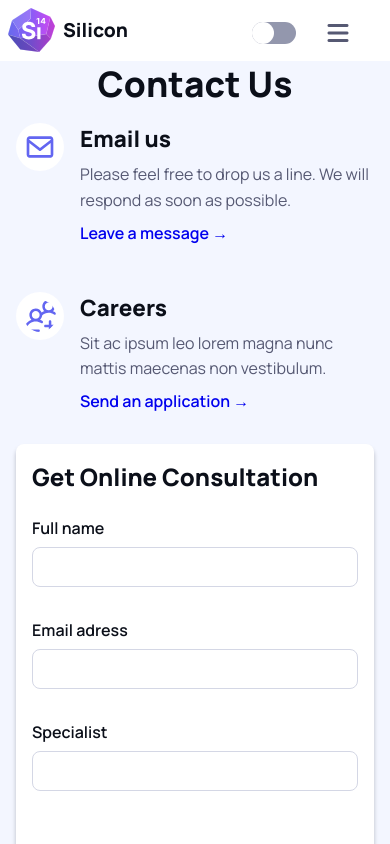
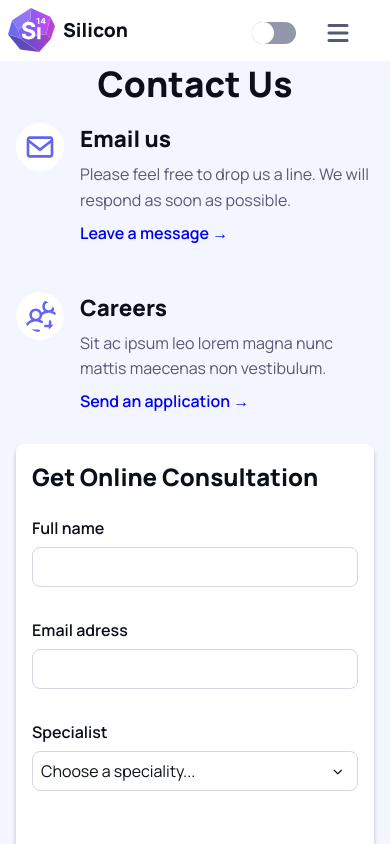
Before and after one commit to prinsessanjasmin/silicon-react, a React (Vite) app: page /contact in a window 390 px wide. Shown: the top 844 px of the page. Built offline with nearby package versions, Linux system fonts and the light colour scheme.

Commit message:
Commit 6: Reusable dropdown-menu component created and used for hamburger menu and consultation form.

```diff
--- a/Silicon project files/Sass/components/_buttons.scss
+++ b/Silicon project files/Sass/components/_buttons.scss
@@ -66,7 +66,6 @@
     border: none;
     height: 50px;
     width: 50px;
-    position: relative;
 
     i {
         font-size: 1.5rem;
@@ -99,3 +98,37 @@
         display: none;
     }
 }
+
+.dropdown-specialist-btn {
+    @include button;
+    font-size: inherit;
+    font-family: inherit;
+    width: 100%;
+    padding: .5rem;
+    border-radius: .5rem;
+    border: 1px solid var(--clr-gray-400);
+    text-align: left;
+    color: var(--clr-text-headlines);
+    background-color: var(--clr-background);
+    position: relative;
+
+    &::after {
+        @include font-awesome-icon("\f078");
+        font-size: .6rem;
+        color: var(--clr-text-headlines);
+        position: absolute;
+        right: 3%;
+        top: 50%;
+        transform: translate(-50%, -50%);
+        transform-origin: 0.25rem;
+        transition: transform 0.3s ease;
+    }
+
+    &.open {
+        border-radius: .5rem .5rem 0 0;
+
+        &::after {
+            transform: translateY(-50%) rotate(180deg);
+        }
+    }
+}
--- a/Silicon project files/Sass/components/_components.scss
+++ b/Silicon project files/Sass/components/_components.scss
@@ -13,3 +13,5 @@
 @import "./submitted-message";
 @import "./error-message-2";
 @import "./hamburger-expanded";
+@import "./dropdown";
+@import "./dropdown-form";
--- /dev/null
+++ b/Silicon project files/Sass/components/_dropdown.scss
@@ -0,0 +1,42 @@
+.dropdown-wrapper {
+    position: relative;
+
+    .canExpand {
+        position: absolute;
+        top: 0;
+        right: 0;
+        width: 50vw;
+        border-radius: 0 0 .5rem .5rem;
+        transition: max-height .3s ease;
+        max-height: 0;
+        overflow: hidden;
+        background-color: var(--clr-background);
+        box-shadow: 0 4px 4px 0 rgba(11, 15, 25, 0.25);
+
+        &.open {
+            max-height: 80vh;
+
+            @include respond-to('medium') {
+            }
+
+            @include respond-to('large') {
+            }
+        }
+
+        .dropdown-list {
+            list-style: none;
+            padding: 1rem;
+            padding-bottom: 2rem;
+            display: flex;
+            flex-direction: column;
+            gap: 1.5rem;
+
+            // .dropdown-item {
+
+            // }
+        }
+    }
+
+
+
+}
--- a/Silicon project files/Sass/main-sass.css
+++ b/Silicon project files/Sass/main-sass.css
@@ -25,7 +25,7 @@
   --clr-text-body-600: var(--clr-gray-600);
   --clr-background: var(--clr-white);
   --clr-background-gray: var(--clr-gray-100);
-  --clr-dropdown: var(--clr-gray-300);
+  --clr-dropdown: var(--clr-gray-200);
   --clr-system-error: #EF4444;
   --clr-system-success: #22C55E;
   --clr-system-warning: #FFBA08;
@@ -38,6 +38,7 @@
   --clr-text-headlines: var(--clr-white);
   --clr-text-body: var(--clr-gray-500);
   --clr-text-body-600: var(--white);
+  --clr-dropdown: var(--clr-gray-880);
 }
 .darkmode .download-button {
   background-color: #EFF2FC;
@@ -109,7 +110,20 @@
     background-color: var(--clr-gray-880);
   }
 }
-
+.darkmode .dropdown-specialist-btn {
+  color: var(--clr-gray-900);
+  background-color: var(--clr-white);
+}
+.darkmode .dropdown-specialist-btn::after {
+  color: var(--clr-gray-900);
+}
+.darkmode #dropdown-form {
+  background-color: var(--clr-white);
+  color: var(--clr-gray-900);
+}
+.darkmode #dropdown-form.open {
+  max-height: 80vh;
+}
 /* --- TYPOGRAPHY --- */
 body {
   font-family: "Manrope", sans-serif;
@@ -1303,7 +1317,6 @@ nav {
   border: none;
   height: 50px;
   width: 50px;
-  position: relative;
 }
 .hamburger-menu i {
   font-size: 1.5rem;
@@ -1338,6 +1351,43 @@ nav {
 }
 .download-button .btn-pic-dark {
   display: none;
+}
+
+.dropdown-specialist-btn {
+  font-family: "Manrope", sans-serif;
+  font-size: 1rem;
+  border: none;
+  cursor: pointer;
+  border-radius: 6px;
+  font-size: inherit;
+  font-family: inherit;
+  width: 100%;
+  padding: 0.5rem;
+  border-radius: 0.5rem;
+  border: 1px solid var(--clr-gray-400);
+  text-align: left;
+  color: var(--clr-text-headlines);
+  background-color: var(--clr-background);
+  position: relative;
+}
+.dropdown-specialist-btn::after {
+  font-family: "Font Awesome 6 Free";
+  font-weight: 900;
+  content: "\f078";
+  font-size: 0.6rem;
+  color: var(--clr-text-headlines);
+  position: absolute;
+  right: 3%;
+  top: 50%;
+  transform: translate(-50%, -50%);
+  transform-origin: 0.25rem;
+  transition: transform 0.3s ease;
+}
+.dropdown-specialist-btn.open {
+  border-radius: 0.5rem 0.5rem 0 0;
+}
+.dropdown-specialist-btn.open::after {
+  transform: translateY(-50%) rotate(180deg);
 }
 
 .toggle-switch-button .toggle-switch-label {
@@ -1917,25 +1967,68 @@ nav {
   color: var(--clr-system-error);
 }
 
-.hamburger-expanded {
+#hamburger-expanded {
+  top: 53.5px;
+  right: -16px;
   width: 50vw;
-  height: auto;
   background-color: var(--clr-dropdown);
-  border-radius: 0.5rem;
+}
+@media (min-width: 768px) {
+  #hamburger-expanded {
+    right: -38px;
+    width: 20vh;
+  }
+}
+#hamburger-expanded.open {
+  max-height: 40vh;
+}
+@media (min-width: 768px) {
+  #hamburger-expanded.open {
+    max-height: 30vh;
+  }
+}
+#hamburger-expanded .burger-item {
+  text-decoration: none;
+  font-size: 1.2rem;
+  font-weight: 600;
+  color: var(--clr-text-headlines);
+}
+
+.dropdown-wrapper {
+  position: relative;
+}
+.dropdown-wrapper .canExpand {
   position: absolute;
-  top: 3.5rem;
+  top: 0;
   right: 0;
-}
-.hamburger-expanded .dropdown-list {
+  width: 50vw;
+  border-radius: 0 0 0.5rem 0.5rem;
+  transition: max-height 0.3s ease;
+  max-height: 0;
+  overflow: hidden;
+  background-color: var(--clr-background);
+  box-shadow: 0 4px 4px 0 rgba(11, 15, 25, 0.25);
+}
+.dropdown-wrapper .canExpand.open {
+  max-height: 80vh;
+}
+.dropdown-wrapper .canExpand .dropdown-list {
   list-style: none;
   padding: 1rem;
   padding-bottom: 2rem;
   display: flex;
   flex-direction: column;
-  gap: 1rem;
-}
-.hamburger-expanded .dropdown-list .dropdown-item {
-  text-decoration: none;
-  font-size: 1rem;
-  color: var(--clr-headlines);
+  gap: 1.5rem;
+}
+
+#dropdown-form {
+  top: 36px;
+  right: 0;
+  width: 100%;
+  max-height: 0;
+  background-color: var(--clr-background);
+  transition: max-height 0.2s ease;
+}
+#dropdown-form.open {
+  max-height: 80vh;
 }/*# sourceMappingURL=main-sass.css.map */
--- a/Silicon project files/Sass/themes/_theme.scss
+++ b/Silicon project files/Sass/themes/_theme.scss
@@ -21,7 +21,7 @@
 
     --clr-background: var(--clr-white);
     --clr-background-gray: var(--clr-gray-100);
-    --clr-dropdown: var(--clr-gray-300);
+    --clr-dropdown: var(--clr-gray-200);
 
     --clr-system-error: #EF4444;
     --clr-system-success: #22C55E;
--- a/src/components/ConsultationCard.jsx
+++ b/src/components/ConsultationCard.jsx
@@ -1,5 +1,6 @@
 import React, { useState } from 'react'
 import axios from 'axios'
+import DropdownMenu from './DropdownMenu';
 
 function ConsultationCard() {
     const [formData, setFormData] = useState({ fullName: '', email: '', specialist: '' });
@@ -20,6 +21,10 @@ function ConsultationCard() {
             }))
         }
     }
+
+    const handleDropdownSelect = (option) => {
+        setFormData({ ...formData, specialist: option });
+    };
 
     const handleSubmit = async (e) => {
         e.preventDefault();
@@ -81,20 +86,17 @@ function ConsultationCard() {
             </div>
             <div className="input-group">
                 <label htmlFor="specialist">Specialist</label>
-                <input onChange={handleInputChange} type="text" id="specialist" name='specialist' value={formData.specialist} ></input>
-                <p className='error-message-2'>{errors.specialist && errors.specialist}</p>
+                <DropdownMenu
+                    buttonClassName='dropdown-specialist-btn'
+                    trigger={formData.specialist || 'Choose a speciality...'}
+                    openClasses='canExpand open'
+                    closedClasses='canExpand'
+                    id='dropdown-form'
+                    options={['Accounting', 'Web programming', 'Back-end', 'Web design', 'Other']}
+                    onSelect={handleDropdownSelect}
+                />
+                {/* <p className='error-message-2'>{errors.specialist && errors.specialist}</p> */}
             </div>
-            {/* <div className="input-group">
-                <label htmlFor="specialist">Specialist</label>
-                <select id="specialist" name='specialist'>
-                    <option value="">Select a speciality...</option>
-                    <option value="accounting">Accounting</option>
-                    <option value="web-programming">Web programming</option>
-                    <option value="back-end">Back-end</option>
-                    <option value="web-design">Web design</option>
-                    <option value="other">Other</option>
-                </select>
-            </div> */}
             <button className="button" type="submit">Make an appointment</button>
         </form>
     </div>
--- /dev/null
+++ b/src/components/DropdownMenu.jsx
@@ -0,0 +1,52 @@
+import React, { useState } from 'react'
+
+function DropdownMenu({buttonClassName, trigger, openClasses, closedClasses, id, options, onSelect}) {
+    const [open, setOpen] = React.useState(false);
+
+    const handleClick = () => {
+        setOpen(!open);
+    }
+
+    const handleOptionClick = (option) => {
+        if (typeof option === 'string') {
+            onSelect(option);  // Set formData only if option is a string
+        } else if (React.isValidElement(option)) {
+            onSelect(option.props.children);  // Set formData based on JSX text
+        }
+        setOpen(false);  // Close the dropdown
+    };
+
+
+
+    //TEMPLATE FOR USING
+    {/* <DropdownMenu
+          buttonClassName=''
+          trigger={}
+          openClasses=''
+          closedClasses=''
+          id=''
+          options={['', '', '', '']}
+          onSelect={}
+        /> */}
+
+  return (
+    <div className='dropdown-wrapper'>
+        <button onClick={ handleClick } className={`${buttonClassName} ${open ? 'open' : ''}`} aria-label="Click to expand">{trigger}</button>
+        <div className={open ? openClasses : closedClasses} id={id}>
+            <ul className="dropdown-list">
+                {options.map((option, index) => (
+                    <li
+                        key={index}
+                        className="dropdown-item"
+                        onClick={() => handleOptionClick(option)}  // Handle option selection
+                    >
+                        {typeof option === 'string' ? option : option}
+                    </li>
+                ))}
+            </ul>
+        </div>
+    </div>
+  )
+}
+
+export default DropdownMenu
--- a/src/sections/Url-pages/Features.jsx
+++ b/src/sections/Url-pages/Features.jsx
@@ -1,11 +1,13 @@
 import React from 'react'
 import Breadcrumb from '../../components/Breadcrumb'
+import Page2AppFeatures from '../Page2Appfeatures'
 
 function Features() {
   return (
     <>
-    Features
+      <Page2AppFeatures />
     </>
+
   )
 }
 
```
Also changed, not shown: Silicon project files/Sass/components/_dropdown-form.scss (added, +19 -0 lines), Silicon project files/Sass/components/_hamburger-expanded.scss (+21 -17 lines), Silicon project files/Sass/themes/_dark.scss (+29 -0 lines), src/components/HamburgerMenu.jsx (+43 -26 lines), 1 other file (tests, documents, lock files or other folders).
